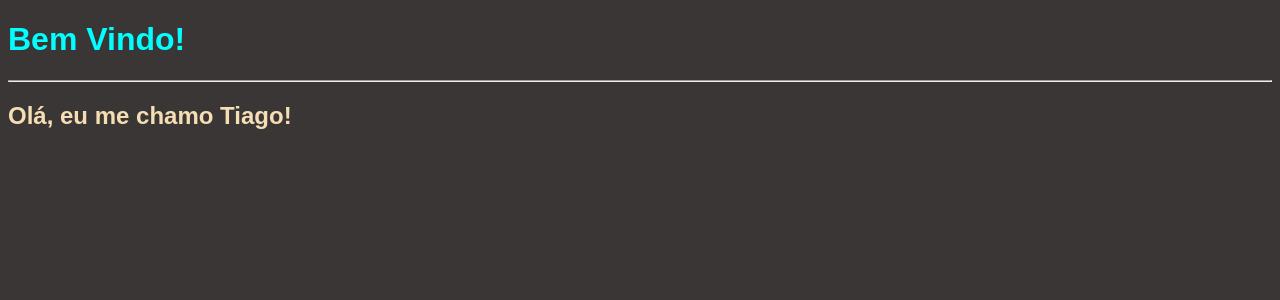
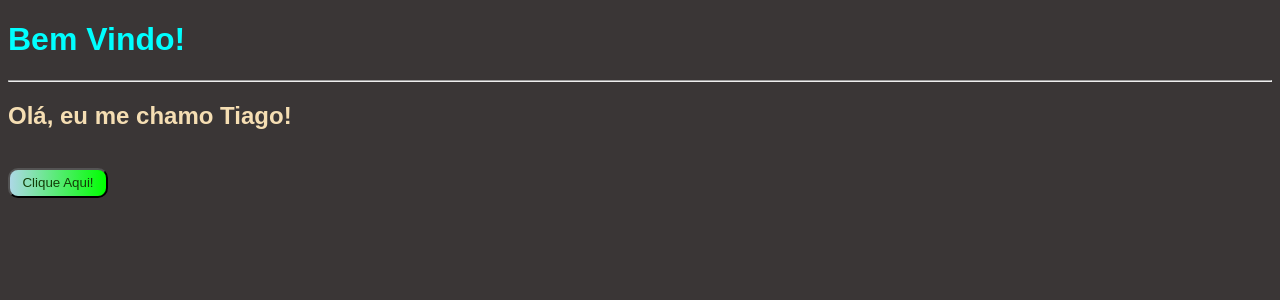
Before and after one commit to TiagoAlbuquerqueSantos/Django-Web-Aplication, a Django app: page /home/menu/ in a window 1280 px wide. Shown: the top 300 px of the page. Run offline with Django 5.2, Linux system fonts and the light colour scheme.

Commit message:
Foi adicionado um botão no html
Coloquei um botão e criei um style no css

```diff
--- a/home/templates/home.html
+++ b/home/templates/home.html
@@ -12,5 +12,7 @@
     <h1>Bem Vindo!</h1>
     <hr>
     <h2>Olá, eu me chamo {{nome}}!</h2>
+    <br>
+    <button>Clique Aqui!</button>
   </body>
 </html>
--- a/templates/static/home/styles/home.css
+++ b/templates/static/home/styles/home.css
@@ -1,4 +1,3 @@
-
 
 body {
     background-color: rgb(58, 54, 54);
@@ -12,3 +11,11 @@ h1 {
 h2 {
     color: wheat;
 }
+
+button {
+    background-image: linear-gradient(to right, lightblue, lime);
+    width: 100px;
+    height: 30px;
+    color: rgb(20, 61, 8);
+    border-radius: 10px;
+}
```
